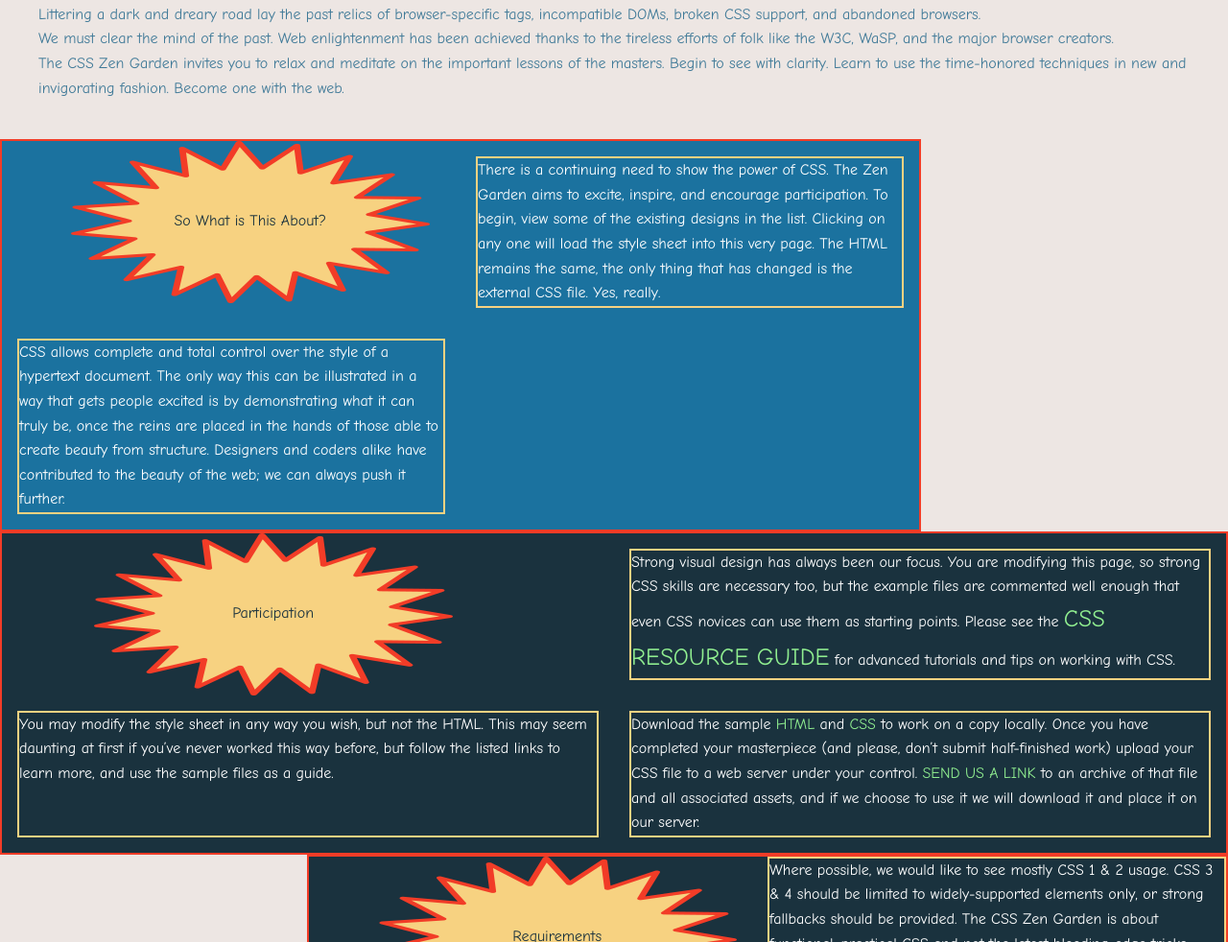
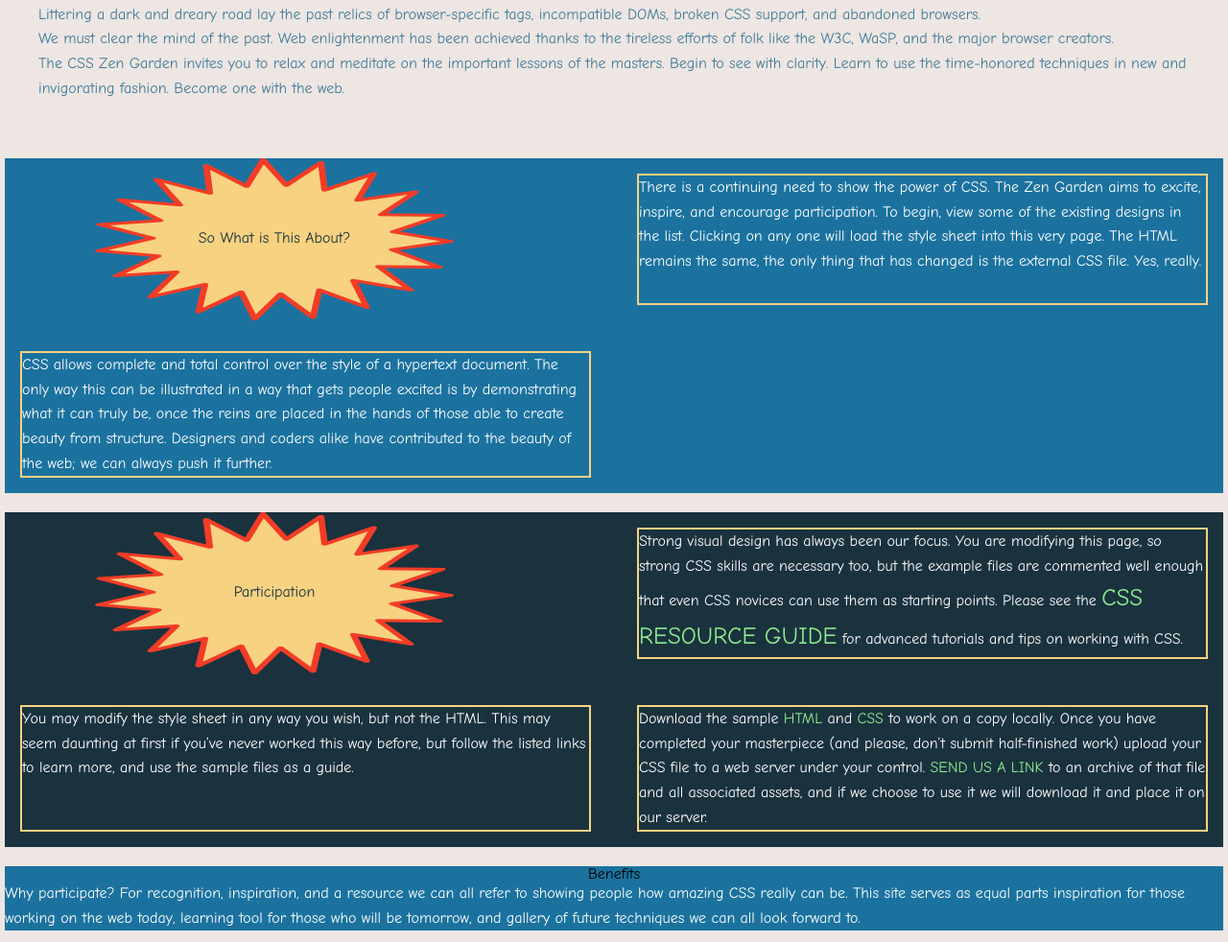
Before and after one commit to Dnozol/ZenGarden, a website: page src/index.html in a window 1280 px wide. Shown: the part 990-1972 px from the top of the page at 96% size. Drawn offline with nearby package versions, Linux system fonts and the light colour scheme; files that its build step writes are made by us from their sources.

Commit message:
fixed the grid shtuff

```diff
--- a/src/partials/_layout.scss
+++ b/src/partials/_layout.scss
@@ -44,6 +44,13 @@
   }
 }
 
+@mixin gridStyleMain {
+  display:grid;
+  grid-gap: 1em;
+  grid-template-columns: 1fr;
+
+}
+
 //header layout
 #zen-intro header {
   //background-color: $lightblue;
@@ -58,7 +65,7 @@
 }
 
 //header layout continued
-.intro{
+.intro {
   margin: 0;
 }
 
@@ -67,7 +74,7 @@
 }
 
 //Weird Content after Header: summary and preamble classes
-.summary, .preamble{
+.summary, .preamble {
   padding: 5vh;
   background-color: $platinum;
 }
@@ -96,56 +103,46 @@
   a {
     color: lightgreen;
   }
-
-  >div {
-    border: 2px solid $red;
+  div {
+    margin: 20px 5px;
   }
-
 }
 
 .explanation {
-  display:grid;
-  grid-template-columns: 1fr;
-  grid-area: expl;
-  color: $white;
+
   background-color:$lightblue;
-  > p {
+  p {
     color:$white;
     border: 2px solid $gold;
     margin: 1em;
   }
-
+  @include gridStyleMain;
   @include titleStyle;
-
-
 }
 .participation {
 
-  display:grid;
-  grid-template-columns: 1fr;
-  grid-area: part;
   color: $white;
   background-color:$darkblue;
-  > p {
+  p {
     color:$white;
     border: 2px solid $gold;
     margin: 1em;
   }
-
+  @include gridStyleMain;
   @include titleStyle;
 
 }
 
 .benefits {
   background-color:$lightblue;
-  color:$white;
-
+  p {
+    color: $white;
+  }
   > h3 {
     margin: auto;
     text-align: center;
   }
 
-  grid-area: bene;
 }
 aside {
   display: none;
@@ -156,7 +153,6 @@
 
 //Utility Belt Stylings
 footer{
-	grid-area: foot;
 	background: $gold;
 	display: flex;//x
 	justify-content: space-evenly;//x
@@ -213,7 +209,6 @@
   justify-content: center;
   display:grid;
   grid-template-columns: 1fr;
-  grid-area: reqs;
   color: $white;
   background-color: $darkblue;
 
@@ -258,39 +253,19 @@
 }
 
 @media only screen and (min-width: $L){
-  footer { height: 100%;}
-  .main{
-    display: grid;
-    grid-template-columns: 1fr 1fr 1fr 1fr 1fr 1fr 1fr;
-    grid-template-areas: "expl expl expl . . . . "
-                        "expl expl expl part part part part "
-                        ". . . part part part part "
-                        ". reqs reqs reqs . . ."
-                        ". reqs reqs reqs . bene bene"
-                        ". reqs reqs reqs . . ."
-                        "foot foot foot foot foot foot foot";
-  }
+
 }
 
 @media only screen and (min-width: $M){
-  .main{
+  .requirements, .participation, .explanation {
     display: grid;
-    grid-template-columns: 1fr 1fr 1fr 1fr;
-    grid-template-areas: "expl expl expl ."
-                        "expl expl expl ."
-                        "part part part part"
-                        "part part part part"
-                        ". reqs reqs reqs"
-                        ". reqs reqs reqs"
-                        ". reqs reqs reqs"
-                        ". bene bene ."
-                        "foot foot foot foot";
+    grid-template-columns: 1fr 1fr 1fr;
   }
-
 }
 
 @media only screen and (min-width: $S) {
   .requirements, .participation, .explanation {
+    display: grid;
     grid-template-columns: 1fr 1fr;
   }
 }
```
Lines whose indentation alone changed are shown as unchanged.
